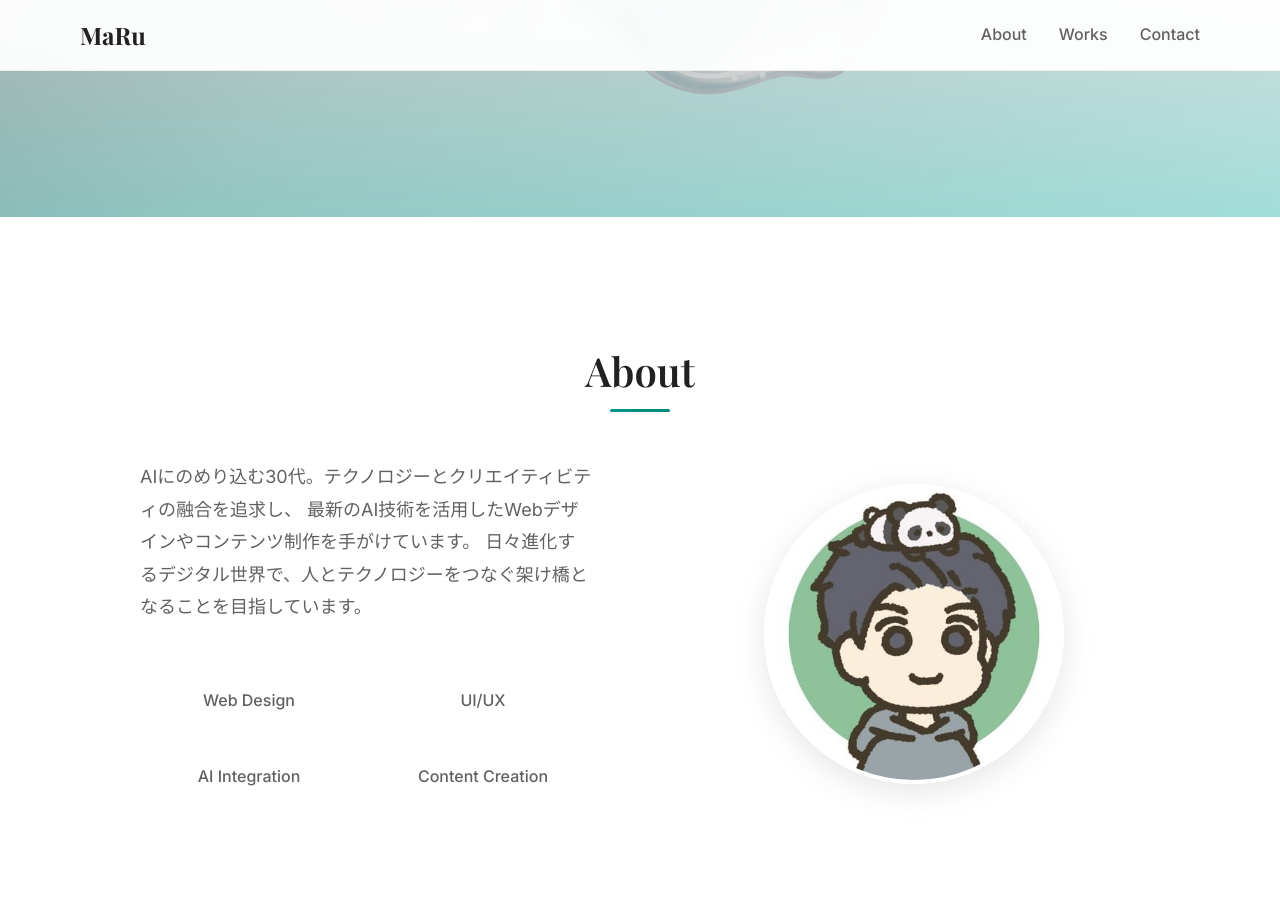
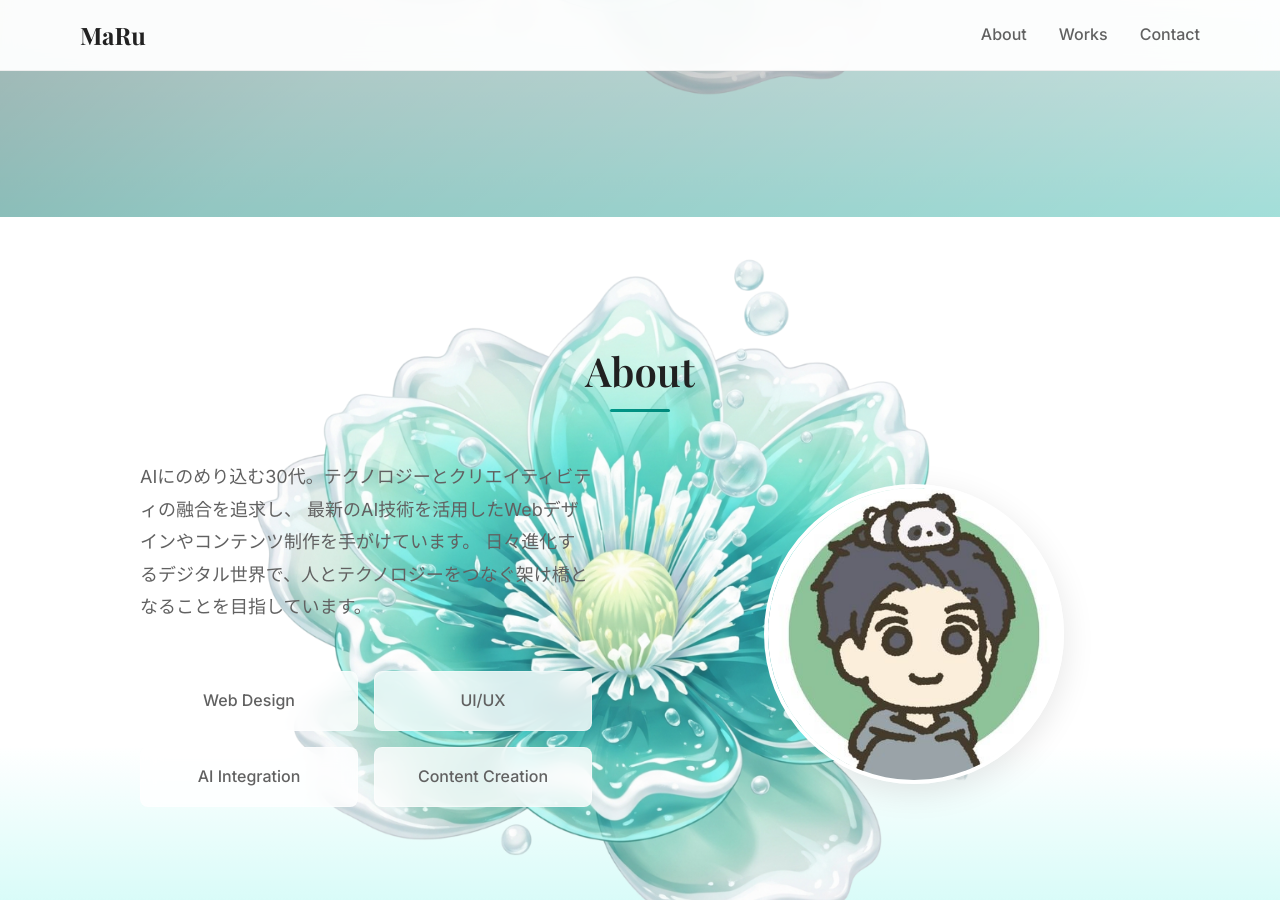
Before and after one commit to MaRu44448476/MaRu-portfolio-site, a Jekyll site: the page built from index.html, in a window 1280 px wide and 900 px high, scrolled down 754 px. Built offline with Jekyll 4.4.1, drawn with Linux system fonts in a browser that asks for light colours; the list of posts is cut into pages by our own code.

Commit message:
Fix background image visibility across all sections
- Moved background image from hero section to body element
- Set all sections to transparent background
- Resolved z-index layering issues preventing background visibility
- Background now displays consistently across About, Works, and Contact sections

🤖 Generated with [Claude Code](https://claude.ai/code)

Co-Authored-By: Claude <noreply@anthropic.com>

```diff
--- a/_sass/simple.scss
+++ b/_sass/simple.scss
@@ -319,8 +319,8 @@ a {
 
 // About Section
 .about-simple {
-  background: rgba(245, 245, 245, 0.8);
-  backdrop-filter: blur(10px);
+  background: rgba(245, 245, 245, 0.1) !important;
+  backdrop-filter: blur(5px) !important;
 }
 
 .about-grid {
@@ -402,8 +402,8 @@ a {
 
 // Works Section
 .works-simple {
-  background: rgba(255, 255, 255, 0.8);
-  backdrop-filter: blur(10px);
+  background: rgba(255, 255, 255, 0.1) !important;
+  backdrop-filter: blur(5px) !important;
 }
 
 .works-filter {
@@ -552,8 +552,8 @@ a {
 
 // Contact Section
 .contact-simple {
-  background: rgba(245, 245, 245, 0.8);
-  backdrop-filter: blur(10px);
+  background: rgba(245, 245, 245, 0.1) !important;
+  backdrop-filter: blur(5px) !important;
 }
 
 .contact-content {
--- a/assets/css/main.scss
+++ b/assets/css/main.scss
@@ -151,16 +151,31 @@ $desktop: 1024px;
 }
 
 // Override for transparent sections and background
-section.about-simple.section,
-section.works-simple.section,
+section.about-simple.section {
+  background: transparent !important;
+  backdrop-filter: none !important;
+  min-height: auto !important;
+}
+
+section.works-simple.section {
+  background: transparent !important;
+  backdrop-filter: none !important;
+  min-height: auto !important;
+}
+
 section.contact-simple.section {
-  background: rgba(255, 255, 255, 0.8) !important;
-  backdrop-filter: blur(10px) !important;
+  background: transparent !important;
+  backdrop-filter: none !important;
   min-height: auto !important;
 }
 
 html, body {
-  background: transparent !important;
+  background-image: url('/assets/images/hero/hero-bg.png') !important;
+  background-size: cover !important;
+  background-position: center !important;
+  background-repeat: no-repeat !important;
+  background-attachment: fixed !important;
+  min-height: 100vh !important;
 }
 
 // Hero Background Overrides
```
